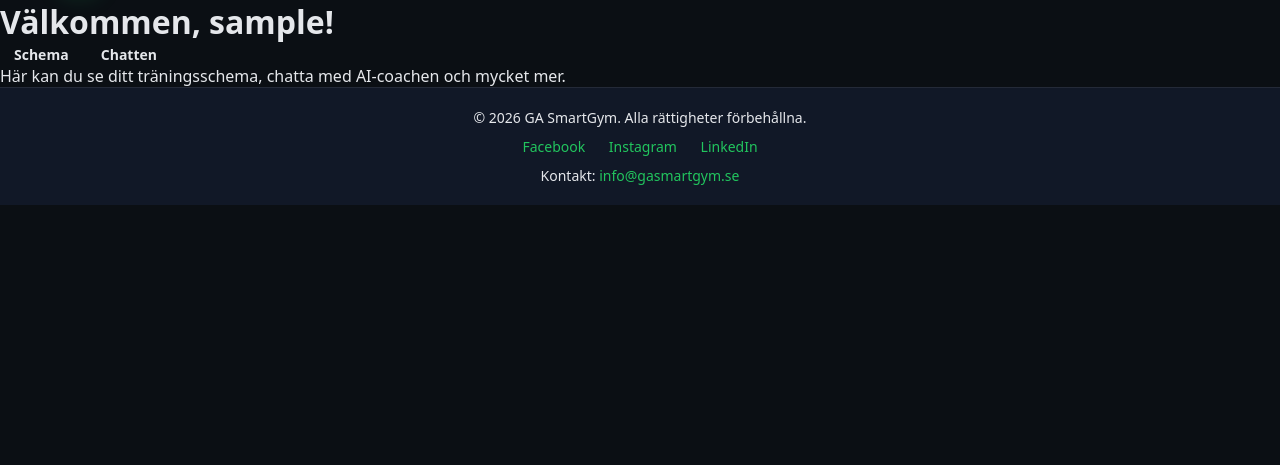
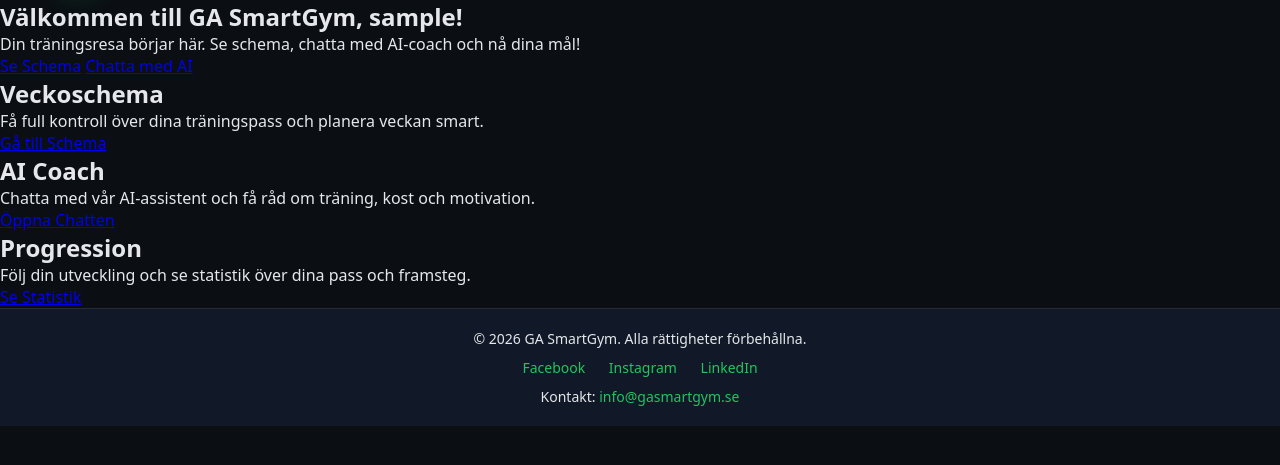
Before and after one commit to Romaldas123/GA-SmartGym, a PHP site: page /struktur.php in a window 1280 px wide. Shown: the part 71-536 px from the top of the page. Run offline with PHP 8.4, Linux system fonts and the light colour scheme; the visitor is signed in with stand-in values (Sample User, id 1).

Commit message:
fortsättning krävs

```diff
--- a/Frontend_Struktur/Webbsidan/struktur/struktur.php
+++ b/Frontend_Struktur/Webbsidan/struktur/struktur.php
@@ -1,9 +1,12 @@
 <?php
 session_start();
+
+// Om användaren inte är inloggad → skicka till login
 if (!isset($_SESSION['user_id'])) {
     header("Location: ../../../../Backend_Struktur/login.php");
     exit();
 }
+
 $user_name = $_SESSION['user_name'];
 ?>
 
@@ -20,16 +23,36 @@ $user_name = $_SESSION['user_name'];
 
 <?php include '../Header/header.html'; ?>
 
-<main class="main-container">
-    <h1>Välkommen, <?php echo htmlspecialchars($user_name); ?>!</h1>
+<!-- HERO SECTION -->
+<section class="hero">
+    <div class="hero-content">
+        <h1>Välkommen till GA SmartGym, <?php echo htmlspecialchars($user_name); ?>!</h1>
+        <p>Din träningsresa börjar här. Se schema, chatta med AI-coach och nå dina mål!</p>
+        <div class="hero-buttons">
+            <a href="../schema/schema.php" class="btn-primary">Se Schema</a>
+            <a href="../Chatten/chatten.php" class="btn-secondary">Chatta med AI</a>
+        </div>
+    </div>
+</section>
 
-    <div class="quick-links">
-        <a href="../schema/schema.php" class="nav-link">Schema</a>
-        <a href="../Chatten/chatten.php" class="nav-link">Chatten</a>
+<!-- FEATURE SECTION -->
+<section class="features">
+    <div class="feature">
+        <h2>Veckoschema</h2>
+        <p>Få full kontroll över dina träningspass och planera veckan smart.</p>
+        <a href="../schema/schema.php" class="btn-feature">Gå till Schema</a>
     </div>
-
-    <p>Här kan du se ditt träningsschema, chatta med AI-coachen och mycket mer.</p>
-</main>
+    <div class="feature">
+        <h2>AI Coach</h2>
+        <p>Chatta med vår AI-assistent och få råd om träning, kost och motivation.</p>
+        <a href="../Chatten/chatten.php" class="btn-feature">Öppna Chatten</a>
+    </div>
+    <div class="feature">
+        <h2>Progression</h2>
+        <p>Följ din utveckling och se statistik över dina pass och framsteg.</p>
+        <a href="#" class="btn-feature">Se Statistik</a>
+    </div>
+</section>
 
 <?php include '../footer/footer.html'; ?>
 
```
Also changed, not shown: Frontend_Struktur/Webbsidan/struktur/strukur.css (+110 -30 lines).
